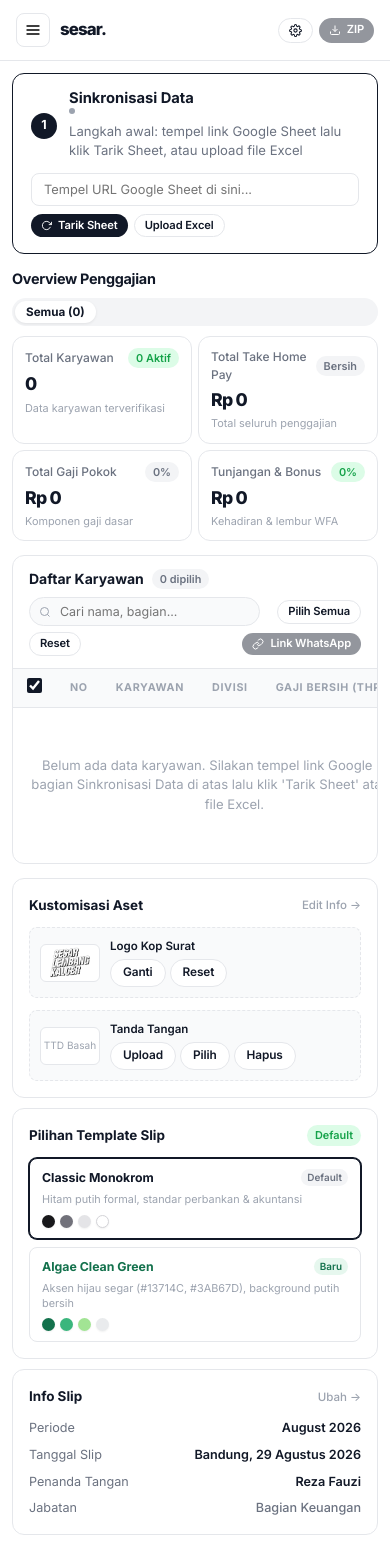
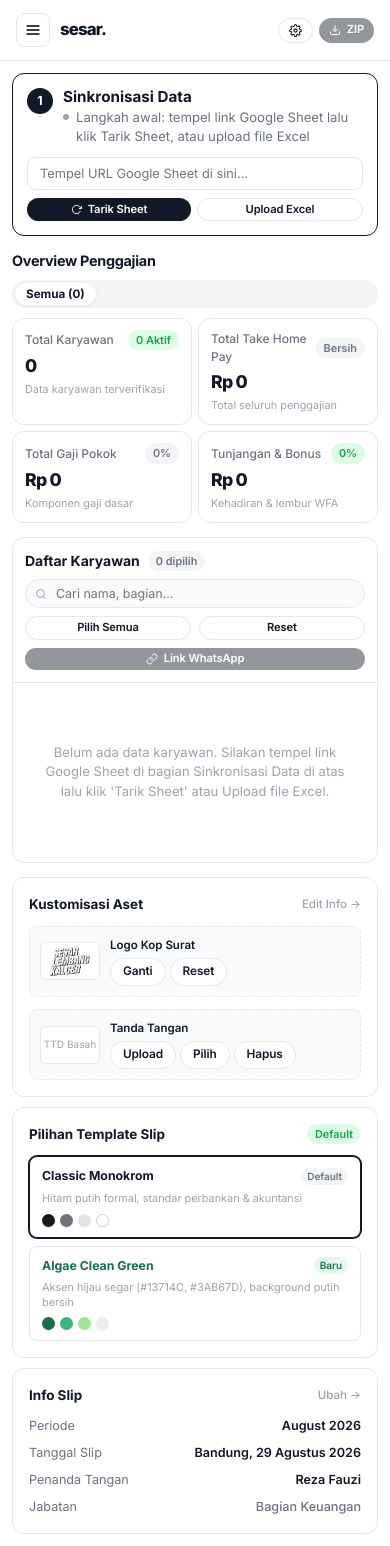
Before and after one commit to yogiputrap/slip-gaji-generator-form-data-google-sheet, a Python web app: template templates/index.html in a window 390 px wide. Run offline with Jinja, Linux system fonts and the light colour scheme; the template is opened without the code that fills it, so the values that code supplies are empty.

Commit message:
fix(ui): tata letak responsif untuk ponsel
- Daftar karyawan jadi kartu per baris di layar kecil (tanpa tabel melebar)
- Kartu sinkronisasi, toolbar, dan modal link dirapikan untuk layar sempit
- Tombol Keluar ditambahkan ke drawer menu mobile
- Grid dikunci agar halaman tidak melebar melewati layar

Co-Authored-By: Claude Haiku 5.5 <noreply@anthropic.com>

```diff
--- a/templates/index.html
+++ b/templates/index.html
@@ -883,6 +883,74 @@
         border-radius: 12px;
       }
       .fg { grid-template-columns: 1fr; }
+    }
+
+    /* ─── MOBILE: PERBAIKAN TATA LETAK ─── */
+    .share-name small { overflow: hidden; text-overflow: ellipsis; }
+    @media (max-width: 1024px) {
+      /* cegah grid melebar mengikuti isi terlebar (penyebab halaman terpotong di ponsel) */
+      .layout { grid-template-columns: minmax(0, 1fr); }
+      .main, .content, .split > *, .rail > * { min-width: 0; }
+      .split { grid-template-columns: minmax(0, 1fr); }
+      .metrics-grid { grid-template-columns: repeat(2, minmax(0, 1fr)); }
+      .rail { grid-template-columns: repeat(2, minmax(0, 1fr)); }
+    }
+    @media (max-width: 768px) {
+      .rail { grid-template-columns: minmax(0, 1fr); }
+    }
+    @media (max-width: 768px) {
+      /* kartu sinkronisasi */
+      .sync-card { padding: 14px; gap: 12px; }
+      .sync-head { align-items: flex-start; gap: 10px; }
+      .sync-title { font-size: 0.95rem; }
+      .sync-head .banner-info { flex-wrap: nowrap; align-items: flex-start; gap: 7px; line-height: 1.4; margin-top: 2px; }
+      .sync-head .banner-dot { margin-top: 6px; }
+      .sync-btns { width: 100%; }
+      .sync-btns .btn { flex: 1; }
+
+      /* toolbar daftar karyawan */
+      .card-hd { padding: 12px; }
+      .card-hd-r { display: grid; grid-template-columns: 1fr 1fr; gap: 8px; width: 100%; }
+      .card-hd-r .search-wrap { grid-column: 1 / -1; }
+      .card-hd-r #shareBtn { grid-column: 1 / -1; }
+      .card-hd-r .btn { width: 100%; }
+
+      /* tabel -> kartu per karyawan */
+      table, tbody { display: block; width: 100%; }
+      thead { display: none; }
+      tbody tr {
+        display: grid;
+        grid-template-columns: 22px 1fr auto;
+        grid-template-areas: "ck nm thp" "ck dv thp" "act act act";
+        column-gap: 10px; row-gap: 6px;
+        padding: 12px;
+        border-bottom: 1px solid var(--bs);
+      }
+      tbody td { display: block; padding: 0; border: none; }
+      tbody tr:last-child { border-bottom: none; }
+      tbody tr.row-empty { display: block; }
+      tbody tr.row-empty td { padding: 32px 12px; }
+      .c-ck { grid-area: ck; padding-top: 2px; }
+      .c-no { display: none !important; }
+      .c-nm { grid-area: nm; min-width: 0; }
+      .c-dv { grid-area: dv; }
+      td.thp { grid-area: thp; align-self: center; font-size: 0.88rem; white-space: nowrap; }
+      .c-act { grid-area: act; margin-top: 2px; }
+      .act { justify-content: stretch; gap: 6px; }
+      .act .btn { flex: 1; padding: 7px 8px; }
+
+      /* modal link */
+      .share-note, .share-prog { margin-left: 14px; margin-right: 14px; }
+      .share-list { padding: 4px 14px 12px; }
+      .share-row { flex-wrap: wrap; gap: 6px 10px; }
+      .share-name { flex: 1 1 calc(100% - 34px); }
+      .share-acts { width: 100%; padding-left: 30px; }
+      .share-acts .btn { flex: 1; }
+      #shareModal .modal-ft { flex-wrap: wrap; gap: 6px; }
+      #shareModal .modal-ft .btn { flex: 1 1 auto; }
+    }
+    @media (max-width: 380px) {
+      .metric-val { font-size: 1rem; }
     }
   </style>
 </head>
@@ -1091,7 +1159,7 @@
                   </tr>
                 </thead>
                 <tbody id="empTbody">
-                  <tr>
+                  <tr class="row-empty">
                     <td colspan="8" style="text-align:center;color:var(--t3);padding:48px 16px">
                       Belum ada data karyawan. Silakan tempel link Google Sheet di bagian Sinkronisasi Data di atas lalu klik 'Tarik Sheet' atau Upload file Excel.
                     </td>
@@ -1239,6 +1307,13 @@
           Buka Google Sheet
         </a>
       </nav>
+
+      <form method="post" action="/logout" style="padding:0 8px 6px">
+        <button type="submit" class="sb-item" style="width:100%;background:none;text-align:left">
+          <svg width="15" height="15" viewBox="0 0 24 24" fill="none" stroke="currentColor" stroke-width="2" stroke-linecap="round" stroke-linejoin="round"><path d="M9 21H5a2 2 0 0 1-2-2V5a2 2 0 0 1 2-2h4"/><polyline points="16 17 21 12 16 7"/><line x1="21" y1="12" x2="9" y2="12"/></svg>
+          Keluar
+        </button>
+      </form>
 
       <div style="border-top:1px solid var(--b);padding:10px 8px">
         <div style="display:flex;align-items:center;gap:9px;padding:8px 10px">
@@ -1602,23 +1677,23 @@
   function renderTable(list) {
     const tbody = document.getElementById('empTbody');
     if (!list || !list.length) {
-      tbody.innerHTML = '<tr><td colspan="8" style="text-align:center;color:var(--t3);padding:48px 16px">Belum ada data karyawan. Silakan tempel link Google Sheet di bagian Sinkronisasi Data di atas lalu klik \'Tarik Sheet\' atau Upload file Excel.</td></tr>';
+      tbody.innerHTML = '<tr class="row-empty"><td colspan="8" style="text-align:center;color:var(--t3);padding:48px 16px">Belum ada data karyawan. Silakan tempel link Google Sheet di bagian Sinkronisasi Data di atas lalu klik \'Tarik Sheet\' atau Upload file Excel.</td></tr>';
       updateSelCount();
       return;
     }
     tbody.innerHTML = list.map(e => `
       <tr>
-        <td><input type="checkbox" class="ck emp-check" value="${e.id}" onchange="updateSelCount()" checked></td>
-        <td style="color:var(--t3);font-size:0.76rem">${e.no}</td>
-        <td>
+        <td class="c-ck"><input type="checkbox" class="ck emp-check" value="${e.id}" onchange="updateSelCount()" checked></td>
+        <td class="c-no" style="color:var(--t3);font-size:0.76rem">${e.no}</td>
+        <td class="c-nm">
           <div class="emp-nm">${e.nama}</div>
           <div class="emp-pos">${e.posisi || '—'}</div>
         </td>
-        <td><span class="chip">${e.bagian}</span></td>
+        <td class="c-dv"><span class="chip">${e.bagian}</span></td>
         <td class="col-rek"><span class="rek">${e.rekening || '—'}</span></td>
         <td class="col-gp" style="text-align:right;color:var(--t2);font-size:0.78rem">${fmtRp(e.gaji_pokok)}</td>
         <td class="thp">${fmtRp(e.total_penghasilan)}</td>
-        <td>
+        <td class="c-act">
           <div class="act">
             <button class="btn btn-outline btn-xs" onclick="openPreview(${e.id})">Preview</button>
             <a class="btn btn-outline btn-xs" href="/api/download-pdf/${e.id}" target="_blank">PDF</a>
```
